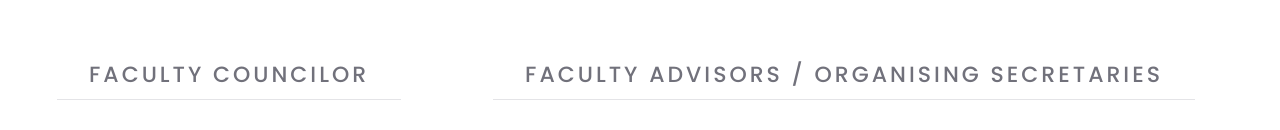
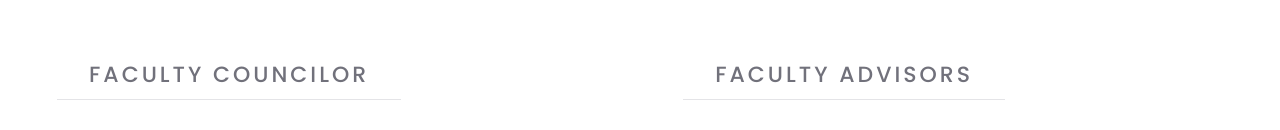
Before and after one commit to mts-auvzhcet/auvconnect, a Next.js app: page /leadership in a window 1280 px wide. Shown: the part 399-529 px from the top of the page. Built offline with nearby package versions, Linux system fonts and the light colour scheme; grey boxes are pictures that could not be loaded; a web font is replaced by a local one.

Commit message:
Remove 'ORGANISING SECRETARIES' from header

```diff
--- a/src/app/leadership/page.jsx
+++ b/src/app/leadership/page.jsx
@@ -59,7 +59,7 @@ const LeadershipPage = () => {
 					{/* Faculty Advisors Section */}
 					<div className='w-full md:flex-1 flex flex-col items-center'>
 						<h2 className='text-center text-zinc-500 font-poppins tracking-[3px] text-[18px] sm:text-[22px] font-medium border-b border-zinc-200 pb-2 mb-8 w-fit px-8'>
-							FACULTY ADVISORS / ORGANISING SECRETARIES
+							FACULTY ADVISORS
 						</h2>
 						<div className='flex flex-wrap justify-center gap-6 sm:gap-8 w-full'>
 							{facultyAdvisors.map((member, index) => (
```
